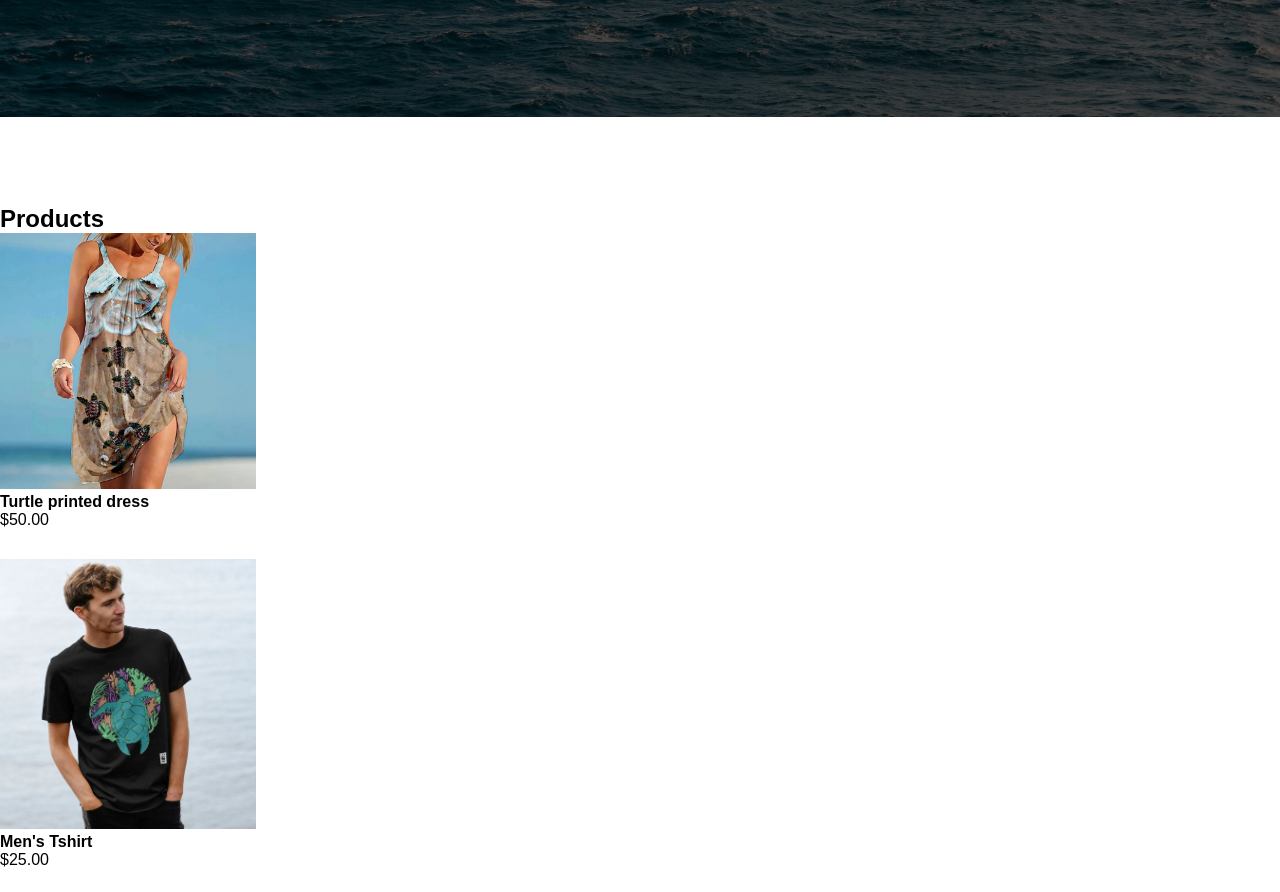
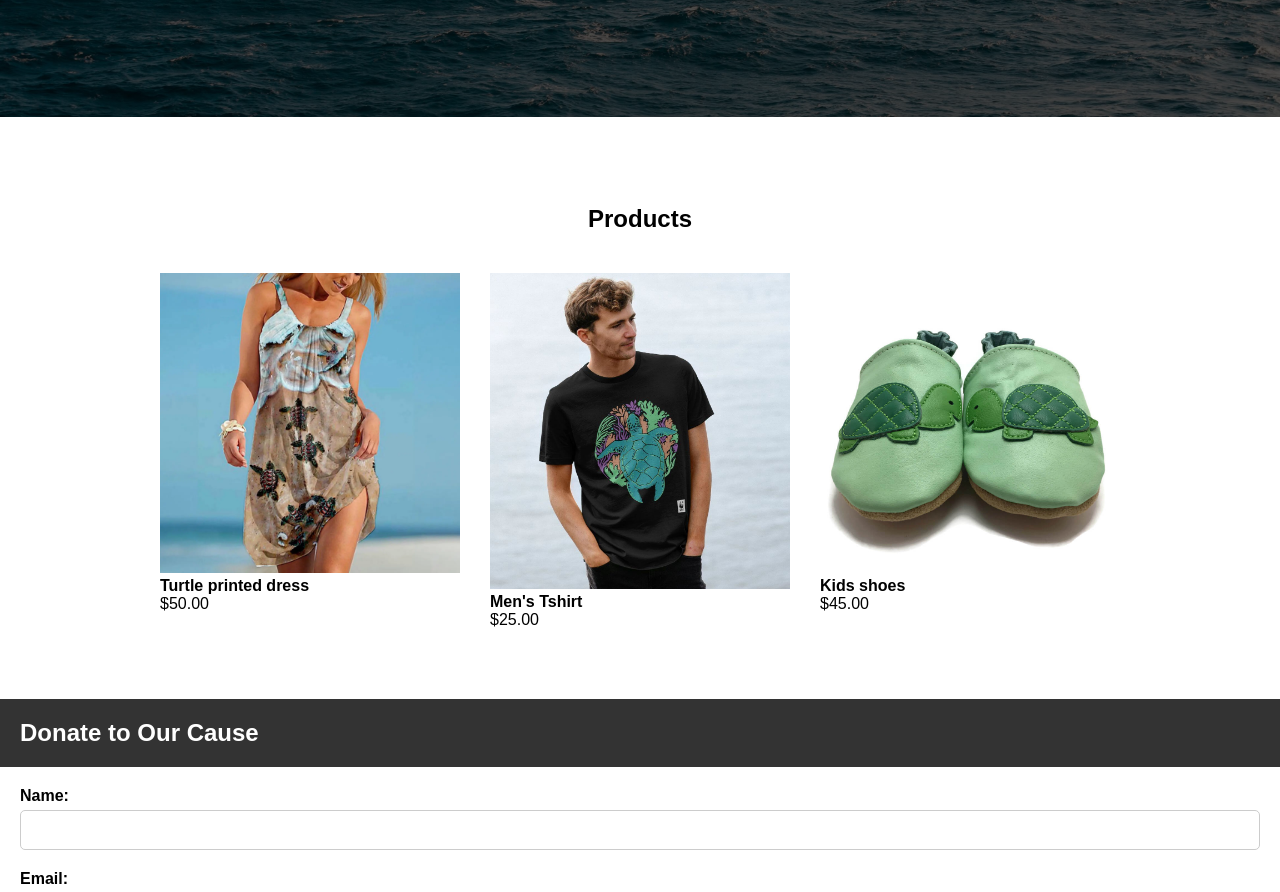
Before and after one commit to Hemini03/Turtle_Hatchery, a plain HTML site: page pages/purchase.html in a window 1280 px wide. Shown: the part 203-1095 px from the top of the page. Drawn offline with Linux system fonts and the light colour scheme.

Commit message:
Added some changes.

```diff
--- a/css/purchase.css
+++ b/css/purchase.css
@@ -14,19 +14,24 @@
 }
 
 .small-container {
+  display: flex;
+  flex-direction: column;
+  justify-content: center;
+  align-items: center;
   margin: 70px 0;
+  gap: 40px;
 }
 
-.col-1 {
-  flex: 30%;
-  min-width: 250px;
-  margin-bottom: 30px;
+.row {
+  display: flex;
+  justify-content: center;
+  flex-wrap: wrap;
+  gap: 30px;
 }
 
 .col-1 img {
-  width: 20%;
+  width: 300px;
 }
-
 body {
   font-family: Arial, sans-serif;
   margin: 0;
--- a/pages/purchase.html
+++ b/pages/purchase.html
@@ -66,15 +66,8 @@
       </div>
     </div>
 
-    <!------------Donate---------->
-    <!DOCTYPE html>
-    <html>
-      <head>
-        <title>Donation Page</title>
-        <link rel="stylesheet" type="text/css" href="styles.css" />
-      </head>
-      <body>
-        <header>
+    <!------------Donation---------->
+    <section class="donation"><header>
       <h1>Donate to Our Cause</h1>
     </header>
     <main>
@@ -97,11 +90,12 @@
         </div>
         <button type="submit">Donate</button>
       </form>
-        </main>
+    </main></section>
+
       <footer>
-          <p>&copy; 2023 Your Organization</p>
+        <p>© 2023 Hemini. All Rights Reserved.</p>
       </footer>
+      <script src="../js/ham.js"></script>
+    </body>
   </body>
 </html>
-  </body>
-</html>
```
Lines whose indentation alone changed are shown as unchanged.
